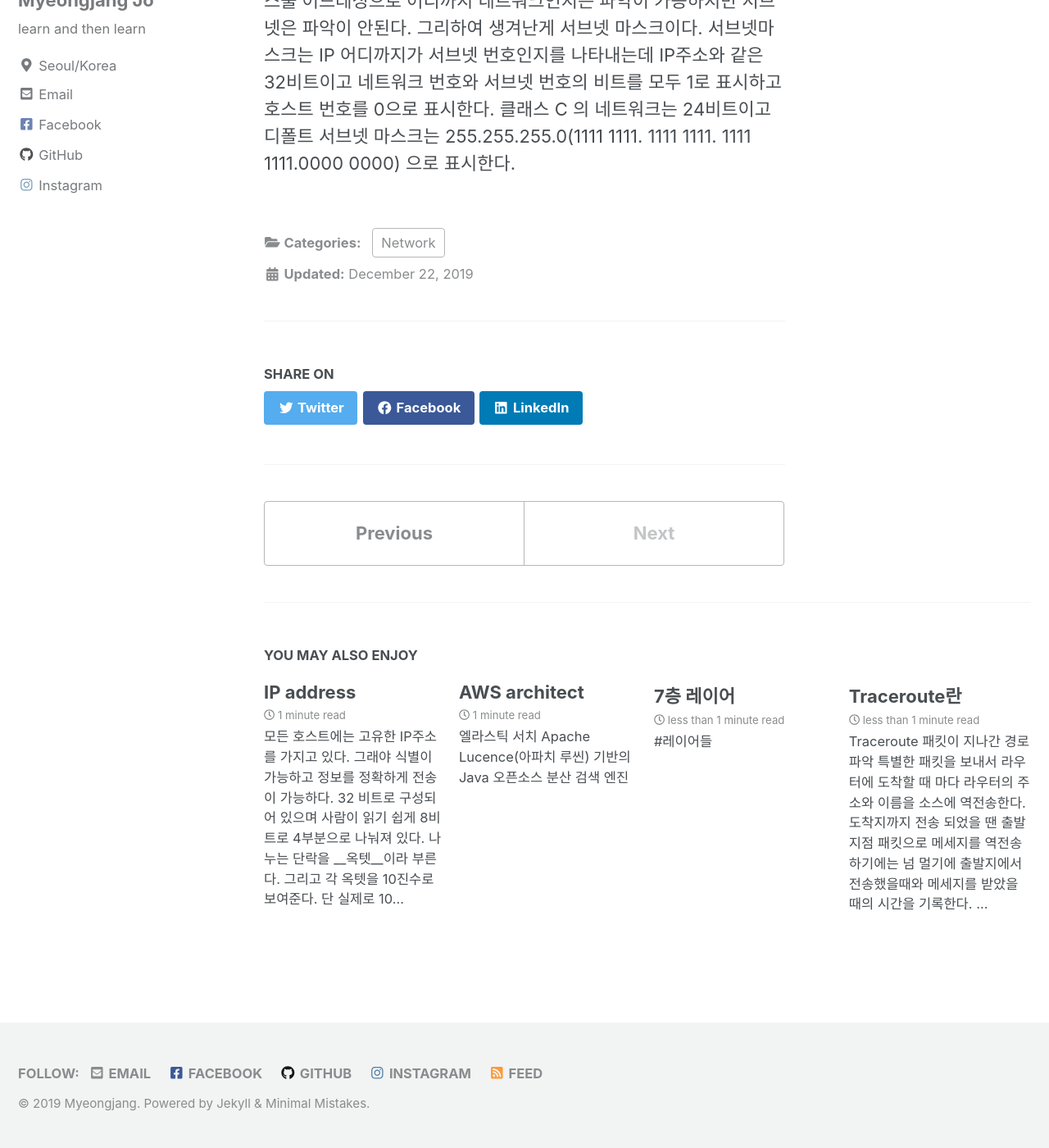
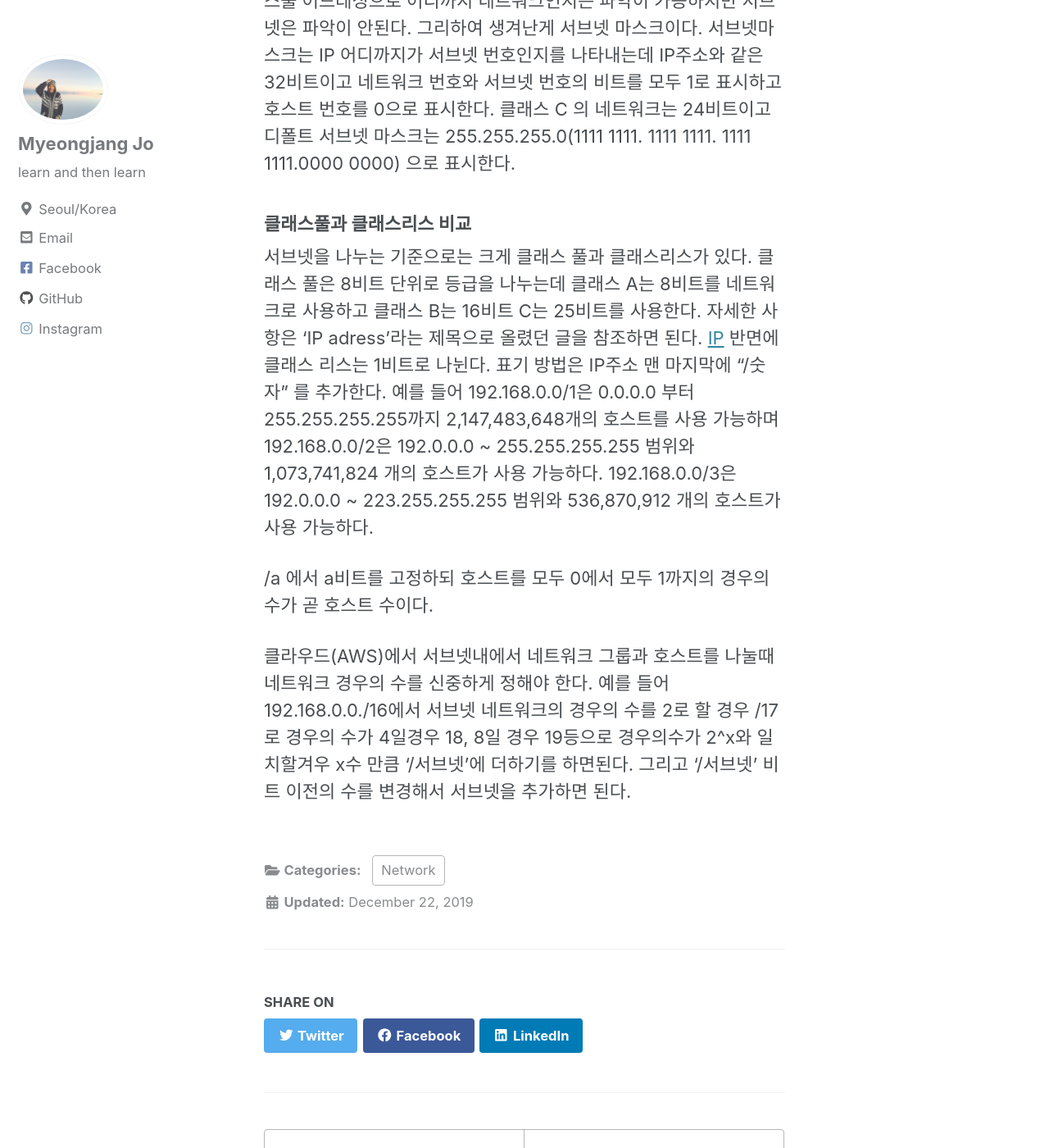
Before and after one commit to josephmjjo/josephmjjo.github.io, a Jekyll site: the page built from _posts/2019-12-22-subnet.md, in a window 1280 px wide and 1400 px high, scrolled down 860 px. Shown: the whole window at 82% size. Built offline with Jekyll 4.4.1, drawn with Linux system fonts in a browser that asks for light colours; cached includes are drawn as plain includes; nearby versions of some CDN libraries; some of the changed text lies outside the part shown.

Commit message:
add what is different between classfull an classless

```diff
--- a/_posts/2019-12-22-subnet.md
+++ b/_posts/2019-12-22-subnet.md
@@ -18,3 +18,21 @@ categories:
 컴퓨터가 어느 네트워크에 소속되어 있는가라는 문제가 생긴다. 클래스풀 어드레싱으로 어디까지 네트워크인지는 파악이 가능하지만 서브넷은 파악이 안된다.
 그리하여 생겨난게 서브넷 마스크이다. 서브넷마스크는 IP 어디까지가 서브넷 번호인지를 나타내는데 IP주소와 같은 32비트이고 네트워크 번호와 서브넷 번호의 비트를 모두 1로 표시하고 호스트 번호를 0으로 표시한다.
 클래스 C 의 네트워크는 24비트이고 디폴트 서브넷 마스크는 255.255.255.0(1111 1111. 1111 1111. 1111 1111.0000 0000) 으로 표시한다.
+
+### 클래스풀과 클래스리스 비교
+서브넷을 나누는 기준으로는 크게 클래스 풀과 클래스리스가 있다.
+클래스 풀은 8비트 단위로 등급을 나누는데 클래스 A는 8비트를 네트워크로 사용하고 클래스 B는 16비트
+C는 25비트를 사용한다. 자세한 사항은 'IP adress'라는 제목으로 올렸던 글을 참조하면 된다. [IP] [1]
+반면에 클래스 리스는 1비트로 나뉜다. 표기 방법은 IP주소 맨 마지막에 "/숫자" 를 추가한다.
+예를 들어
+192.168.0.0/1은 0.0.0.0 부터 255.255.255.255까지 2,147,483,648개의 호스트를 사용 가능하며
+192.168.0.0/2은 192.0.0.0 ~ 255.255.255.255 범위와 1,073,741,824 개의 호스트가 사용 가능하다.
+192.168.0.0/3은 192.0.0.0 ~ 223.255.255.255 범위와 536,870,912 개의 호스트가 사용 가능하다.
+
+/a 에서 a비트를 고정하되 호스트를 모두 0에서 모두 1까지의 경우의 수가 곧 호스트 수이다.
+
+클라우드(AWS)에서 서브넷내에서 네트워크 그룹과 호스트를 나눌때 네트워크 경우의 수를 신중하게 정해야 한다.
+예를 들어 192.168.0.0./16에서 서브넷 네트워크의 경우의 수를 2로 할 경우 /17로 경우의 수가 4일경우 18, 8일 경우 19등으로 경우의수가 2^x와 일치할겨우 x수 만큼 '/서브넷'에 더하기를 하면된다. 그리고 '/서브넷' 비트 이전의 수를 변경해서 서브넷을 추가하면 된다.
+
+
+[1]: https://myeongjang.github.io/network/IP
```
